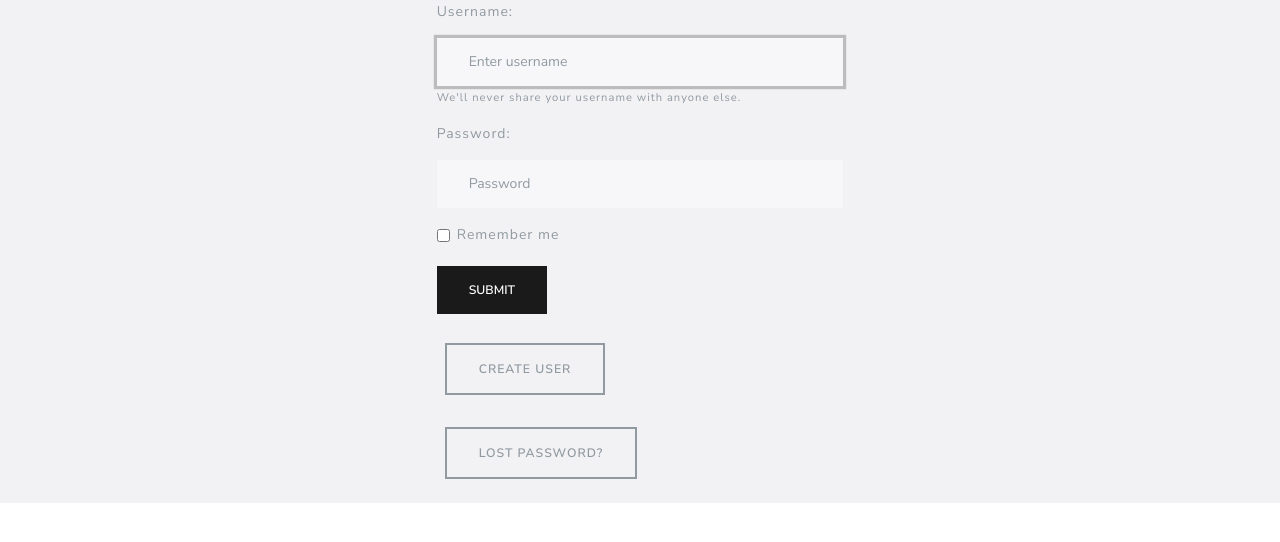
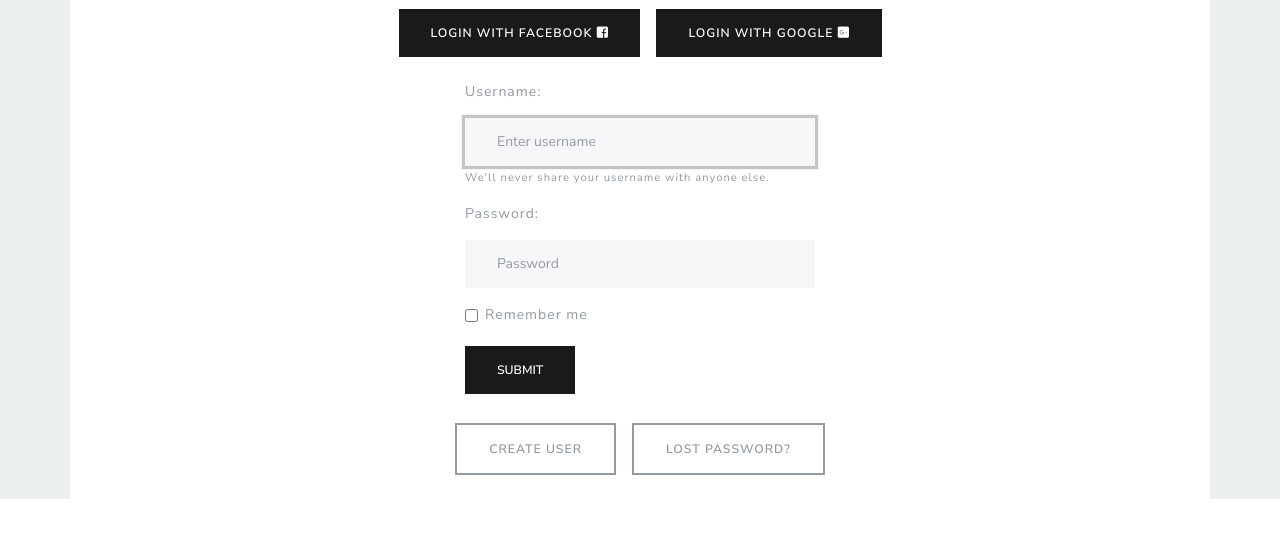
Before and after one commit to Mathic/reconneqt, a Django app: page /accounts/login/ in a window 1280 px wide. Shown: the part 89-631 px from the top of the page. Run offline with Django 3.2, Linux system fonts and the light colour scheme; some libraries are stand-ins or nearby versions.

Commit message:
reconneqt v0.8.4
facebook and google login

```diff
--- a/habits/static/habits/css/landing-page.css
+++ b/habits/static/habits/css/landing-page.css
@@ -1,3 +1,6 @@
+#content-wrapper {
+  background-color: #ecf0f1;
+}
 
 header.masthead {
   position: relative;
--- /dev/null
+++ b/habits/static/habits/css/reconneqt.sass
@@ -0,0 +1,5 @@
+$mynewcolor:#3B5998;
+
+.btn-facebook {
+    @include button-variant($mynewcolor, darken($mynewcolor, 7.5%), darken($mynewcolor, 10%), lighten($mynewcolor,5%), lighten($mynewcolor, 10%), darken($mynewcolor,30%));
+}
--- a/habits/templates/registration/login.html
+++ b/habits/templates/registration/login.html
@@ -3,8 +3,9 @@
 {% block title %}ReconneQt{% endblock %}
 
 {% block content %}
-
-<div class="row justify-content-md-center" style="background: #F2F2F4">
+<div id="content-wrapper">
+  <div class="container" style="background-color: #fff;">
+    <div class="row justify-content-md-center">
       <div class="col-sm-4">
         {% if form.errors %}
           <p>Your username and password didn't match. Please try again.</p>
@@ -21,7 +22,21 @@
       </div>
     </div>
 
-<div class="row justify-content-md-center" style="background: #F2F2F4">
+    <div class="row justify-content-md-center">
+      {# Assumes you setup the password_reset view in your URLconf #}
+      <p>
+        <a class="btn btn-primary m-2" href="{% url 'social:begin' 'facebook' %}">
+          Login with Facebook <i class="fab fa-facebook-square"></i>
+        </a>
+      </p>
+      <p>
+        <a class="btn btn-primary m-2" href="{% url 'social:begin' 'google-oauth2' %}">
+          Login with Google <i class="fab fa-google-plus-square"></i>
+        </a>
+      </p>
+    </div>
+
+    <div class="row justify-content-md-center">
       <div class="col-sm-4">
         <form method="post" action="{% url 'login' %}">
           {% csrf_token %}
@@ -46,12 +61,12 @@
       </div>
     </div>
 
-<div class="row justify-content-md-center" style="background: #F2F2F4">
-  <div class="col-sm-4">
+    <div class="row justify-content-md-center">
       {# Assumes you setup the password_reset view in your URLconf #}
       <p><a class="btn btn-outline-secondary m-2" href="{% url 'signup' %}">Create user</a></p>
       <p><a class="btn btn-outline-secondary m-2" href="{% url 'password_reset' %}">Lost password?</a></p>
     </div>
   </div>
+</div>
 
 {% endblock %}
--- a/reconneqt/urls.py
+++ b/reconneqt/urls.py
@@ -21,5 +21,6 @@ urlpatterns = [
     path('reconneqt/', include('habits.urls')),
     path('forums/', include('forums.urls')),
     path('accounts/', include('django.contrib.auth.urls')),
+    path('oauth/', include('social_django.urls', namespace='social')),
     path('admin/', admin.site.urls),
 ]
```
Also changed, not shown: reconneqt/settings.py (+21 -0 lines), db.sqlite3, habits/migrations/0003_auto_20180909_1335.py (added). Lines whose indentation alone changed are shown as unchanged.
